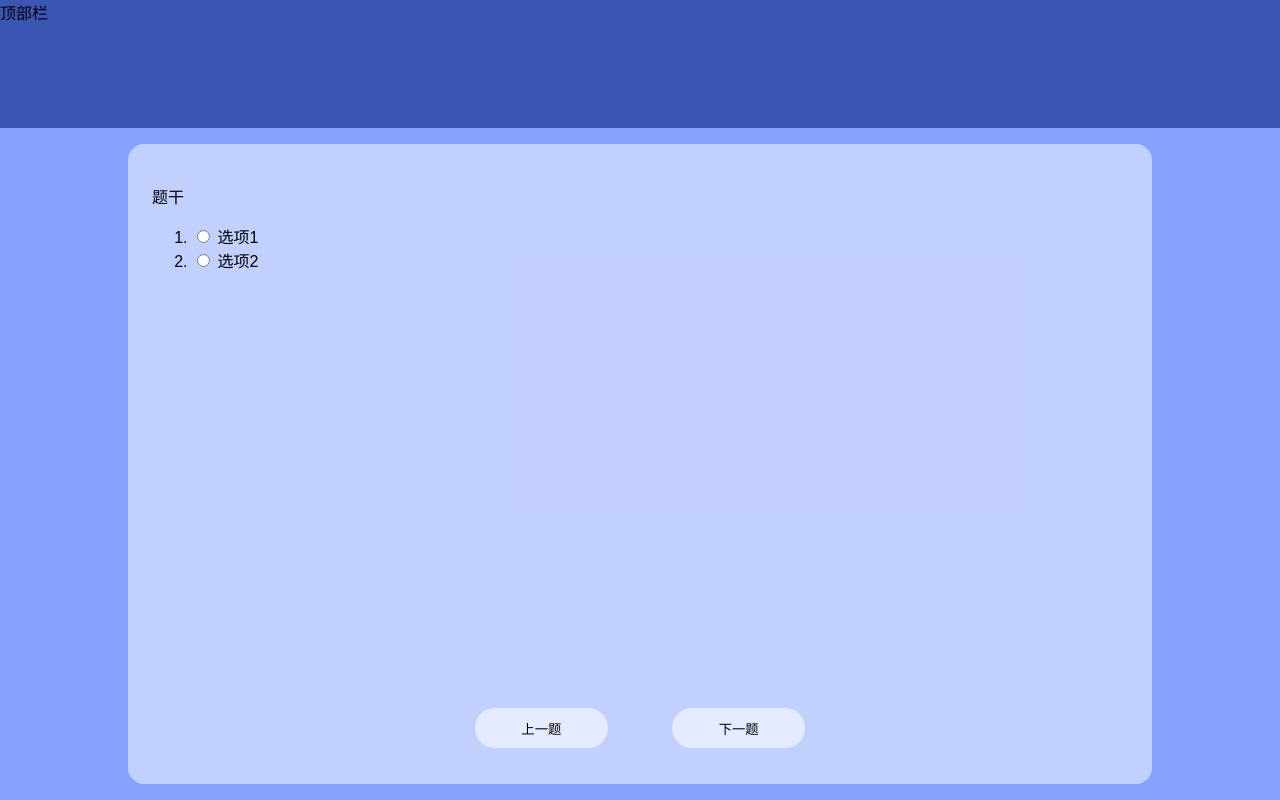
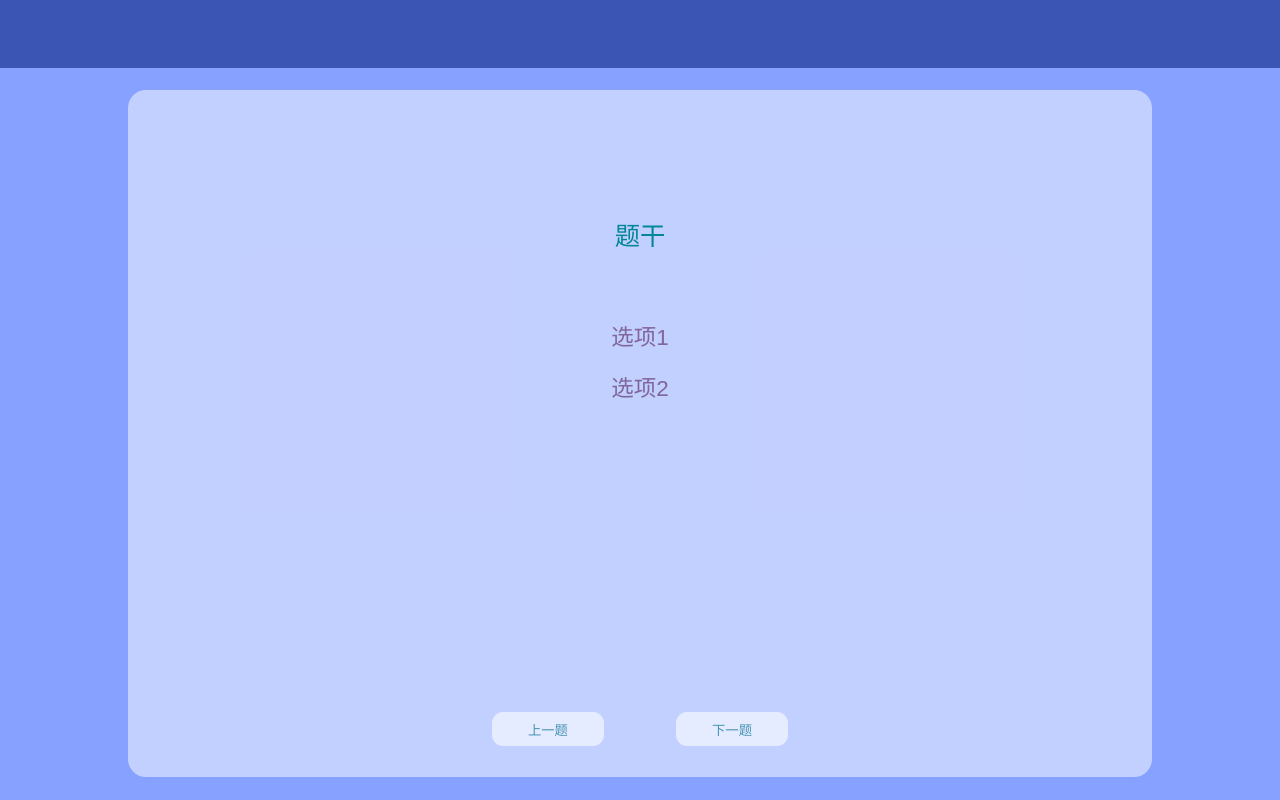
Before and after one commit to yangyang02272003/mbti, a plain HTML site: page index.html in a window 1280 px wide. Drawn offline with Linux system fonts and the light colour scheme.

Commit message:
Implement central styles

```diff
--- a/index.css
+++ b/index.css
@@ -7,26 +7,33 @@ html {
 
 	font-family: sans-serif;
 	background-color: #86A1FF;
+	user-select: none;
+
+	font-size: calc((.5 * 100vw / 1920 + .5 * 100vh / 1080) * .8);
 }
 
 body {
 	margin: 0;
 	height: 100%;
+	overflow-y: hidden;
 
 	display: flex;
 	flex-direction: column;
+
+	font-size: 32rem;
 }
 
 body>header {
-	flex-grow: 0;
-	height: 8em;
+	flex: 0 0 0;
+	min-height: 120rem;
 
 	background-color: #3A55B4;
 }
 
 body>main {
-	flex-grow: 1;
-	padding: 1em 0;
+	flex: 1 0 0;
+	padding: 40rem 0;
+	height: 0;
 
 	display: flex;
 	align-items: stretch;
@@ -35,7 +42,7 @@ body>main {
 
 body>main>.container {
 	width: 80%;
-	padding: 1.5em;
+	padding: 56rem 0;
 
 	background-color: #FFFFFF80;
 	border-radius: 1em;
@@ -47,11 +54,11 @@ body>main>.container {
 }
 
 .question.container>main {
-	flex-grow: 1;
+	flex: 1 0 0;
 }
 
 .question.container>nav {
-	flex-grow: 0;
+	flex: 0 0 0;
 	height: 4em;
 
 	display: flex;
@@ -60,12 +67,66 @@ body>main>.container {
 	gap: 4em;
 }
 
+.question.container>main {
+	position: relative;
+}
+
+#question {
+	margin-top: 168rem;
+	margin-bottom: 109rem;
+
+	font-size: 45rem;
+
+	font-weight: 550;
+	text-align: center;
+	color: #008698;
+}
+
+#option-container {
+	height: fit-content;
+	padding: 0;
+
+	display: flex;
+	flex-direction: column;
+	align-items: center;
+	justify-content: flex-start;
+	gap: 13rem;
+}
+
+.option {
+	display: block;
+
+	min-width: 16em;
+	padding: 10rem 1em;
+
+	text-align: center;
+	font-size: 40rem;
+	color: #80669A;
+	font-weight: 500;
+	border-radius: 20rem;
+
+	cursor: pointer;
+}
+
+#option-container input {
+	display: none;
+}
+
+#option-container input:checked+.option {
+	color: #6F0A0A;
+	background-color: #FFFFFFCC;
+}
+
 button.nav {
 	display: inline-block;
-	width: 10em;
-	height: 3em;
+	width: 199rem;
+	height: 60rem;
 
 	border: none;
 	background-color: #FFFFFF99;
-	border-radius: 1.5em;
+	border-radius: 20rem;
+	font-weight: 550;
+
+	color: #4592B4;
+	cursor: pointer;
 }
--- a/index.html
+++ b/index.html
@@ -7,22 +7,22 @@
 	</head>
 	<body>
 		<header>
-			顶部栏
+			<!-- 顶部栏 -->
 		</header>
 		<main>
 			<main class="question container">
 				<main>
 					<p id="question">题干</p>
-					<ol>
-						<li class="option-container"><label>
-							<input type="radio" name="option" class="option" />
+					<div id="option-container">
+						<input type="radio" name="option" id="option-A" />
+						<label for="option-A" class="option">
 							<span class="option-text">选项1</span>
-						</label></li>
-						<li class="option-container"><label>
-							<input type="radio" name="option" class="option" />
+						</label>
+						<input type="radio" name="option" id="option-B" />
+						<label for="option-B" class="option">
 							<span class="option-text">选项2</span>
-						</label></li>
-					</ol>
+						</label>
+					</div>
 				</main>
 				<nav>
 					<button id="button-prev" class="nav">上一题</button>
```
